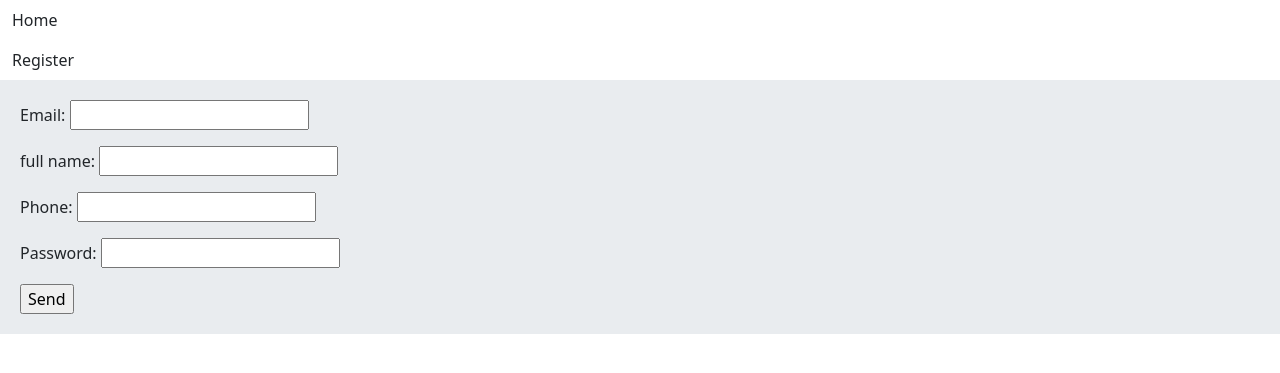
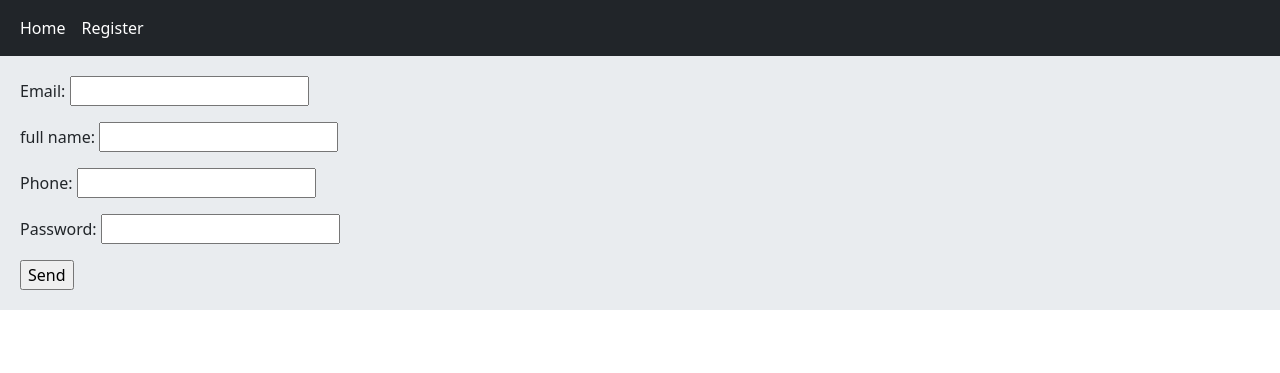
Before and after one commit to rezacho/ecommerce, a Django app: page /accounts/register/ in a window 1280 px wide. Shown: the top 373 px of the page. Run offline with Django 4.2, Linux system fonts and the light colour scheme; parts of the project's set-up code (start-up, migrations or seed data) failed here and were passed over.

Commit message:
edit navbar.html

```diff
--- a/templates/inc/navbar.html
+++ b/templates/inc/navbar.html
@@ -1,4 +1,4 @@
-<nav>
+<nav class="navbar navbar-expand-lg navbar-dark bg-dark">
     <div class="container-fluid">
         <div class="navbar-nav">
             <a class="nav-link active" href="{% url 'home:home' %}">Home</a>
```
